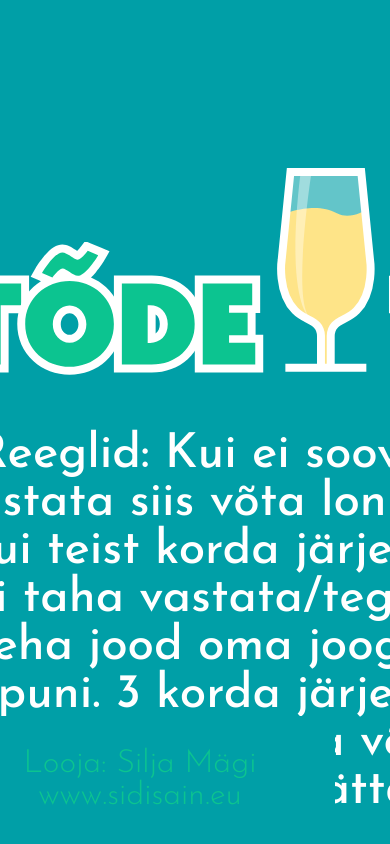
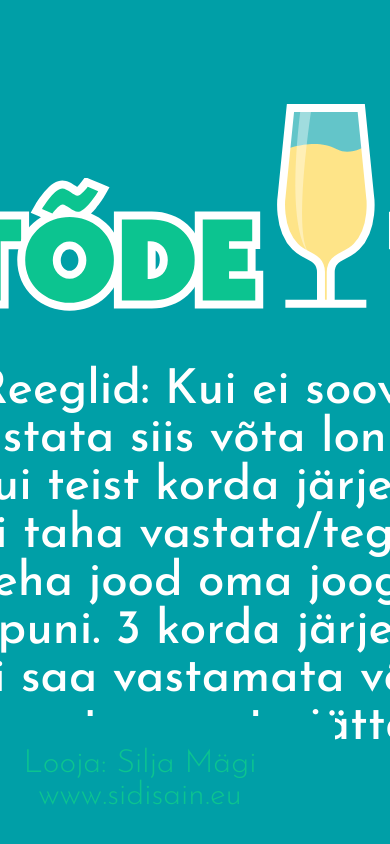
Before and after one commit to todetegu/mang, a plain HTML site: page todetegu.html in a window 390 px wide. Shown: the top 844 px of the page. Drawn offline with Linux system fonts and the light colour scheme; files whose address does not match are found by name.

Commit message:
Update todetegu.html

```diff
--- a/todetegu.html
+++ b/todetegu.html
@@ -98,7 +98,7 @@
     display: inline-block;
 		}
 	.logo {
-		margin-top: 5em;
+		margin-top: 3em;
 
 		}
 }
```
